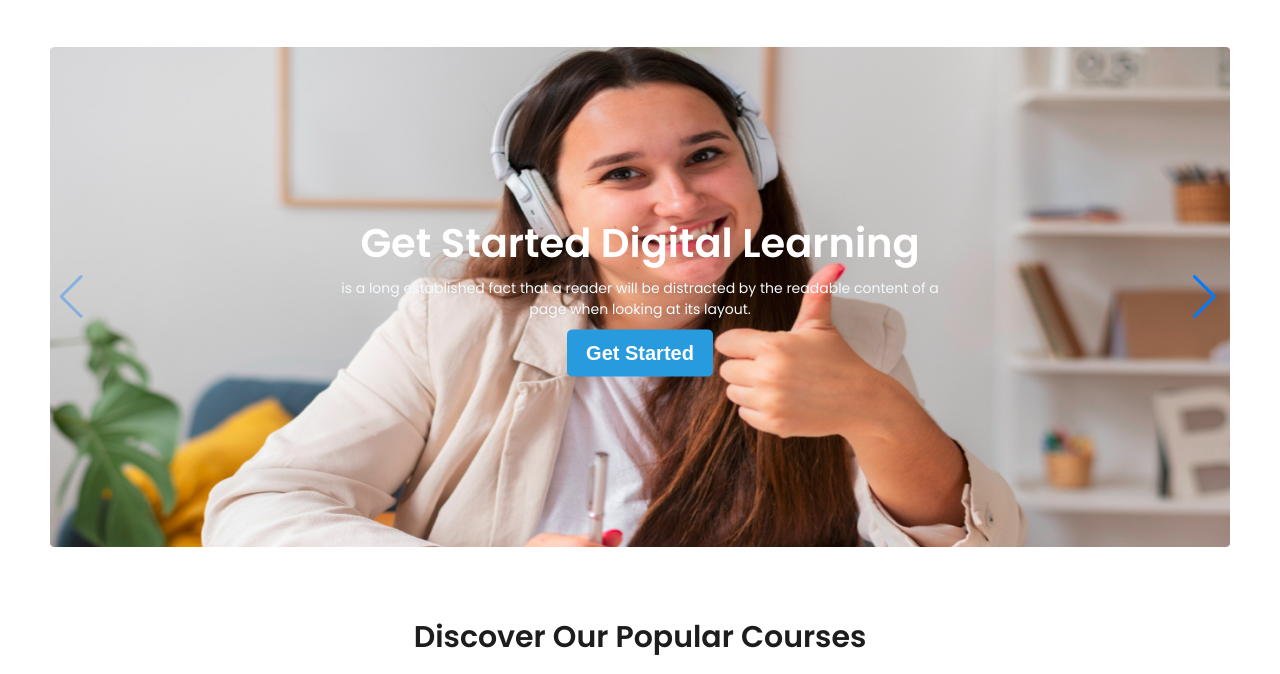
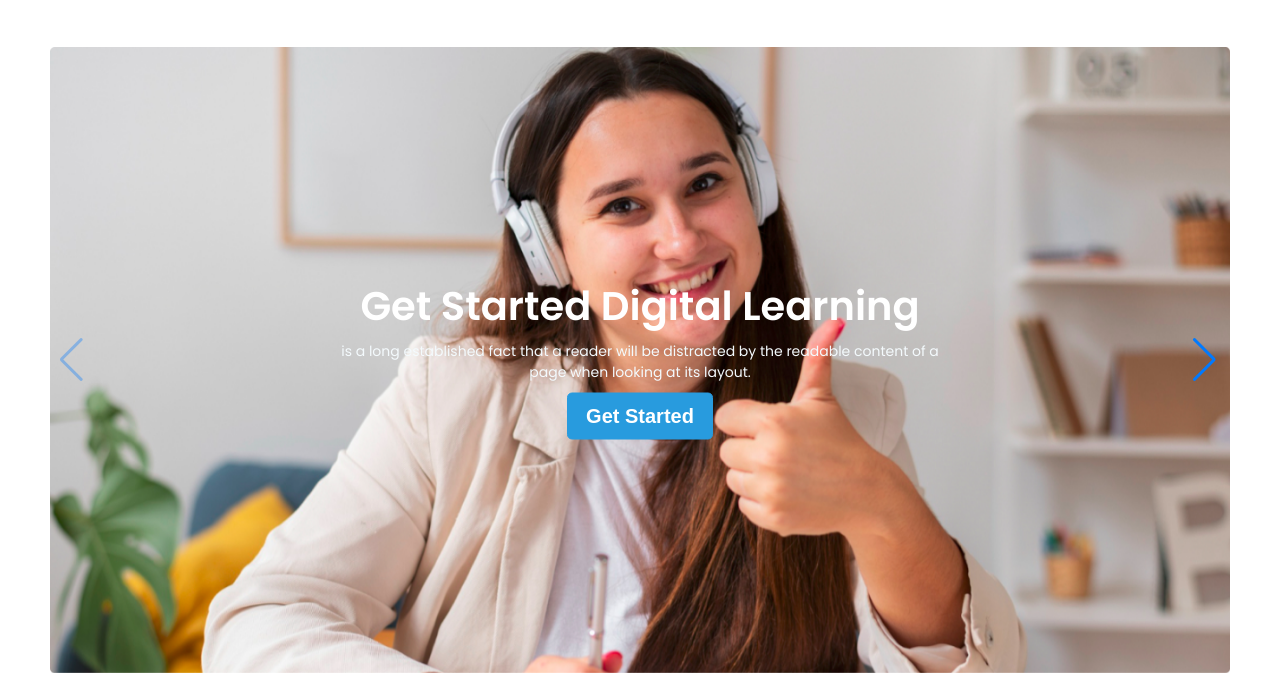
Before and after one commit to tsitsy/pro-Edu, a website built with Vite: page index.html in a window 1280 px wide. Shown: the part 109-783 px from the top of the page. Built offline with nearby package versions, Linux system fonts and the light colour scheme; files whose address does not match are found by name; a web font is replaced by a local one.

Commit message:
add accordion et rectif3

```diff
--- a/style.scss
+++ b/style.scss
@@ -121,7 +121,7 @@ nav{
 }
 .swiper {
     width: 100%;
-    height: 100%;
+    height: auto;
   }
   .mySwiper1{
     padding-top: 50px;
@@ -177,20 +177,20 @@ nav{
   .php {
     display: block;
     width: 100%;
-    height: 300px;
+    height: auto;
     position: relative;
     z-index: -5;
     @media (min-width:834px) {
         display: block;
         width: 100%;
-        height: 500px;
+        height: auto;
         position: relative;
         z-index: -5;
     }
     @media (min-width:1600px) {
         display: block;
         width: 100%;
-        height: 700px;
+        height: auto;
         position: relative;
         z-index: -5;
 
@@ -1180,6 +1180,9 @@ button.accordion {
   button.accordion:hover,
   button.accordion.is-open {
     background-color:rgba(40, 155, 222, 0.10);
+    border: 1px solid rgba(40, 155, 222, 0.10);
+  }
+  button.accordion.is-open {
     border: none;
   }
 
```
